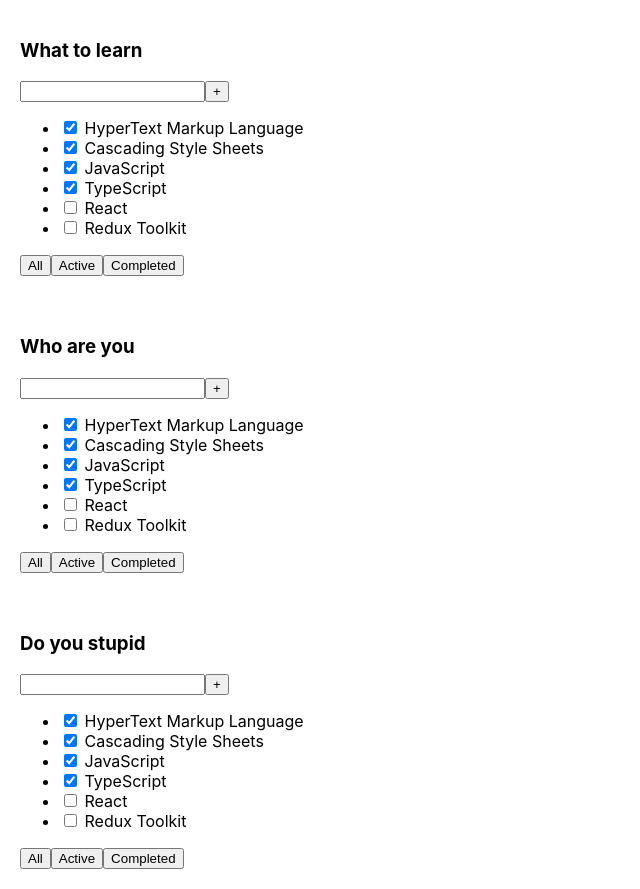
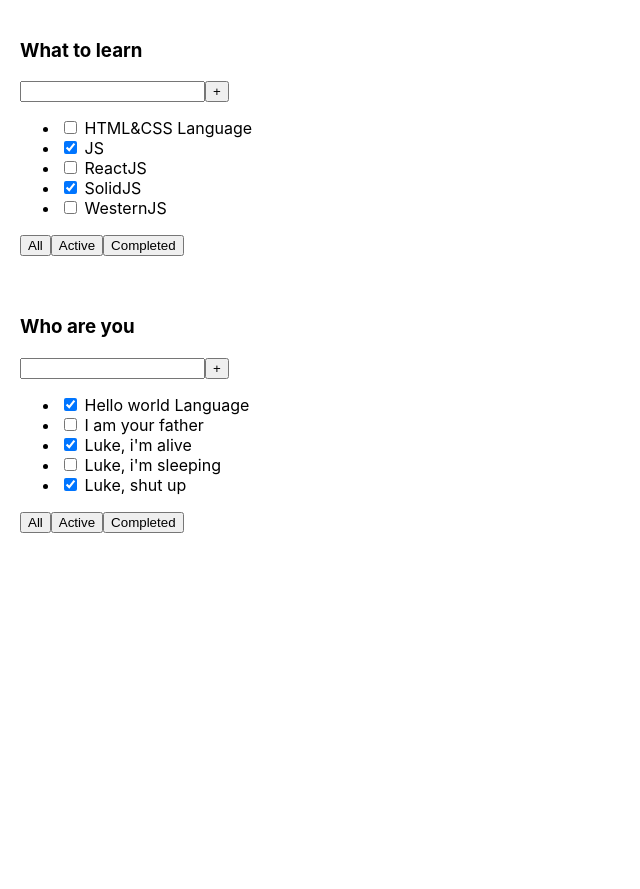
Before and after one commit to Mulwor/ToDoList, a React (Create React App) app: page / in a window 1280 px wide. Shown: the whole page, without its empty margins (0-640 px from the left). After the commit the page ends 800 px from the top, so only its background shows below. Built offline with nearby package versions, Linux system fonts and the light colour scheme.

Commit message:
feat: add array with object and send to components as props

```diff
--- a/src/App.tsx
+++ b/src/App.tsx
@@ -3,11 +3,26 @@
 import TodoList from "./components/TodoList";
 
 function App() {
+    const tasks1 = [
+        { id: 1, title: "HTML&CSS", isDone: false },
+        { id: 2, title: "JS", isDone: true },
+        { id: 3, title: "ReactJS", isDone: false },
+        { id: 4, title: "SolidJS", isDone: true },
+        { id: 5, title: "WesternJS", isDone: false }
+    ]
+    const tasks2 = [
+        { id: 1, title: "Hello world", isDone: true },
+        { id: 2, title: "I am your father", isDone: false },
+        { id: 3, title: "Luke, i'm alive", isDone: true },
+        { id: 4, title: "Luke, i'm sleeping", isDone: false },
+        { id: 5, title: "Luke, shut up", isDone: true }
+    ]
+
+
     return (
         <>
-            <TodoList title = "What to learn"/>
-            <TodoList title = "Who are you"/>
-            <TodoList title = "Do you stupid"/>
+            <TodoList title = "What to learn" tasks={tasks1}/>
+            <TodoList title = "Who are you" tasks={tasks2}/>
         </>
     );
 }
--- a/src/components/TodoList.tsx
+++ b/src/components/TodoList.tsx
@@ -1,8 +1,16 @@
 import React from "react";
+
+type TaskType = {
+    id: number
+    title: string
+    isDone: boolean
+}
 
 type PropsType = {
     title: string
+    tasks: Array<TaskType>
 }
+
 
 function TodoList(props: PropsType) {
     return (
@@ -15,12 +23,11 @@
                 </div>
 
                 <ul>
-                    <li><input type="checkbox" checked={true}/> <span> HyperText Markup Language </span></li>
-                    <li><input type="checkbox" checked={true}/> <span> Cascading Style Sheets </span></li>
-                    <li><input type="checkbox" checked={true}/> <span> JavaScript </span></li>
-                    <li><input type="checkbox" checked={true}/> <span> TypeScript </span></li>
-                    <li><input type="checkbox" checked={false}/> <span> React </span></li>
-                    <li><input type="checkbox" checked={false}/> <span> Redux Toolkit </span></li>
+                    <li><input type="checkbox" checked={props.tasks[0].isDone}/> <span> {props.tasks[0].title} Language </span></li>
+                    <li><input type="checkbox" checked={props.tasks[1].isDone}/> <span>{props.tasks[1].title} </span></li>
+                    <li><input type="checkbox" checked={props.tasks[2].isDone}/> <span> {props.tasks[2].title}</span></li>
+                    <li><input type="checkbox" checked={props.tasks[3].isDone}/> <span> {props.tasks[3].title} </span></li>
+                    <li><input type="checkbox" checked={props.tasks[4].isDone}/> <span> {props.tasks[4].title} </span></li>
                 </ul>
 
                 <div>
```
